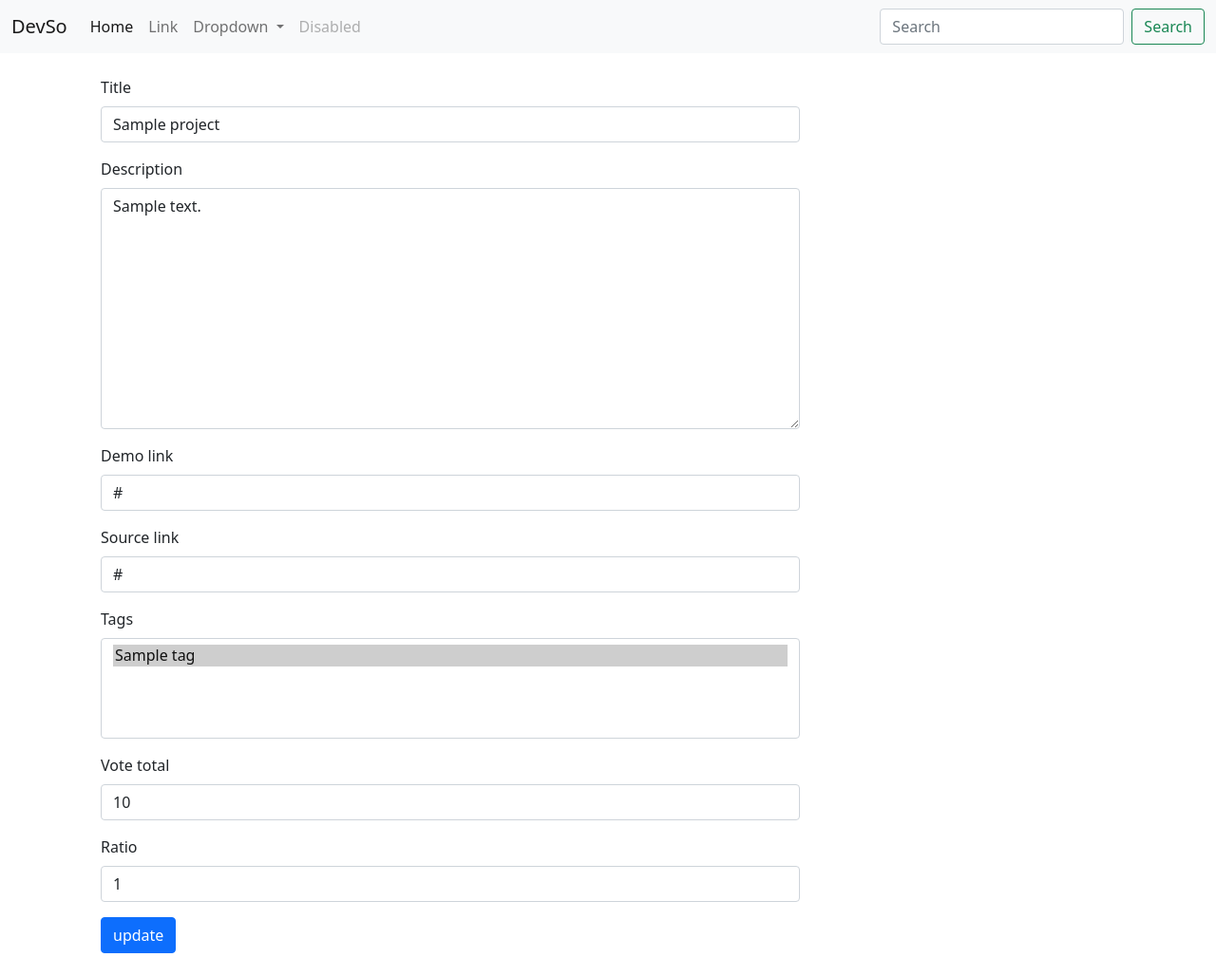
After one commit to rcoffie/devSo, a Django app: page /update-project/00000000-0000-0000-0000-000000000001/ in a window 1280 px wide. The commit adds this page. Shown: the whole page at 95% size. Run offline with Django 3.2, Linux system fonts and the light colour scheme; tables that the repository leaves empty hold one stand-in row (values such as "Sample post"); some libraries are stand-ins or nearby versions.

Commit message:
adding update and delete views and tempalte

```diff
--- a/projects/urls.py
+++ b/projects/urls.py
@@ -4,5 +4,7 @@ from projects import views
 urlpatterns = [
     path('', views.projects, name="projects"),
     path('project-detail/<str:pk>/', views.project_detail, name='project_detail'),
-    path('create-project/', views.create_project, name="create_project")
+    path('create-project/', views.create_project, name="create_project"),
+    path('update-project/<str:pk>/', views.update_project, name="update_project"),
+    path('delete-project/<str:pk>/', views.delete_project,name="delete_project")
 ]
--- a/projects/views.py
+++ b/projects/views.py
@@ -25,3 +25,22 @@ def create_project(request):
             return redirect('projects')
     context = {'form': form}
     return render(request, 'projects/create_project.html', context)
+
+
+def update_project(request, pk):
+    project = Project.objects.get(pk=pk)
+    form = ProjectForm(instance=project)
+    if request.method == 'POST':
+        form = ProjectForm(request.POST, instance=project)
+        if form.is_valid():
+            form.save()
+            # return redirect('projects')
+            return redirect('.')
+    context = {'form': form}
+    return render(request, 'projects/update_project.html', context)
+
+
+def delete_project(request, pk):
+    project = Project.objects.get(pk=pk)
+    project.delete()
+    return redirect('projects')
--- a/templates/base.html
+++ b/templates/base.html
@@ -19,7 +19,7 @@
     <!-- navbar -->
     <nav class="navbar navbar-expand-lg navbar-light bg-light">
         <div class="container-fluid">
-          <a class="navbar-brand" href="#">Navbar</a>
+          <a class="navbar-brand" href="/">DevSo</a>
           <button class="navbar-toggler" type="button" data-bs-toggle="collapse" data-bs-target="#navbarSupportedContent" aria-controls="navbarSupportedContent" aria-expanded="false" aria-label="Toggle navigation">
             <span class="navbar-toggler-icon"></span>
           </button>
--- a/templates/projects/projects.html
+++ b/templates/projects/projects.html
@@ -12,6 +12,7 @@
                         <th scope="col">#</th>
                         <th scope="col">Title</th>
                         <th scope="col">Date</th>
+                        <th scope="col">Action</th>
                     </tr>
                 </thead>
                 <tbody>
@@ -21,6 +22,10 @@
                         <th scope="row">{{ forloop.counter}}</th>
                         <td> <a class="text-decoration-none" href="{% url 'project_detail' each.pk %}"> {{ each.title }} </a>  </td>
                         <td>{{ each.created_at |naturaltime}}</td>
+                        <td>
+                            <a class="text-decoration-none" href="{% url 'update_project' each.id %}">Update</a>
+                            <a class="text-decoration-none text-danger" onclick="return confirm('Are you sure?')" href="{% url 'delete_project' each.id %}">Delete</a>
+                        </td>
                     </tr>
                     {% endfor %}
                     {% endif %}
--- /dev/null
+++ b/templates/projects/update_project.html
@@ -0,0 +1,17 @@
+{% extends 'base.html' %}
+{% load crispy_forms_tags %}
+{% block content %}
+
+<div class="container">
+    <div class="row">
+        <div class="col-md-8 m-4">
+            <form action="" method="POST">
+                {% csrf_token%}
+                {{form | crispy}}
+                <input class="btn btn-primary" type="submit" value="update">
+            </form>
+        </div>
+    </div>
+</div>
+
+{% endblock %}
```
